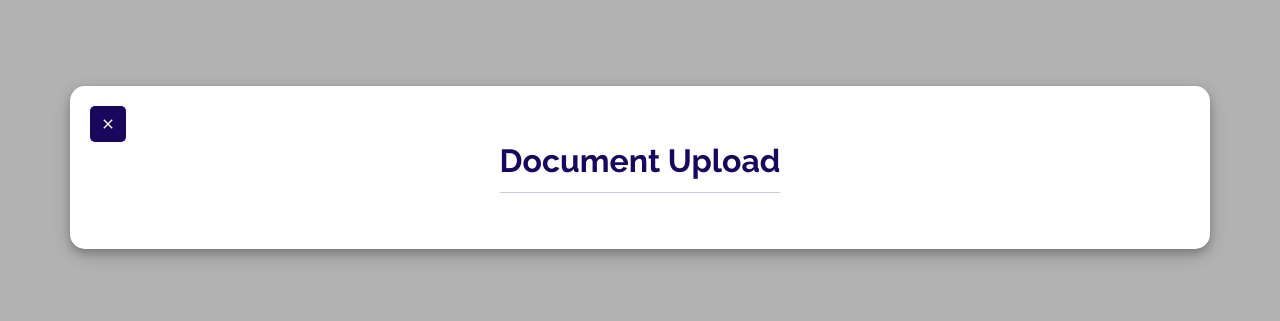
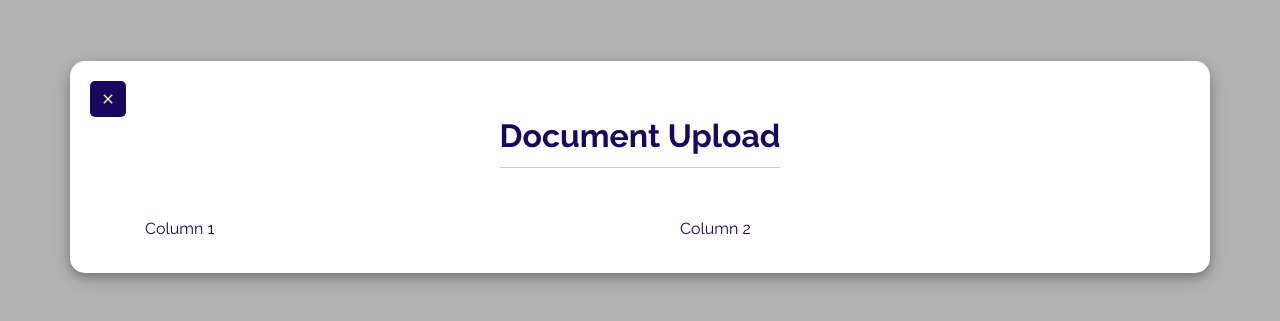
Before and after one commit to ixaxtav/sh-upload-form, a React (Vite) app: page / in a window 1280 px wide. Shown: the part 233-554 px from the top of the page. Built offline with nearby package versions, Linux system fonts and the light colour scheme.

Commit message:
Add Row and Column component

```diff
--- a/src/App.tsx
+++ b/src/App.tsx
@@ -2,6 +2,8 @@ import { useState } from "react";
 import { Modal, Button, Heading } from "./components";
 import { MdClose } from "react-icons/md";
 import { CenterContainer } from "./layouts/CenterContainer";
+import { Row } from "./layouts/Row";
+import { Column } from "./layouts/Column";
 
 function App() {
   const [isOpen, setIsOpen] = useState(true);
@@ -14,6 +16,10 @@ function App() {
           <MdClose />
         </Button>
         <Heading>Document Upload</Heading>
+        <Row>
+          <Column>Column 1</Column>
+          <Column>Column 2</Column>
+        </Row>
       </Modal>
     </CenterContainer>
   );
--- /dev/null
+++ b/src/layouts/Column.tsx
@@ -0,0 +1,10 @@
+import styled from "styled-components";
+
+export const Column = styled.div`
+  flex: 1;
+  margin: 0 40px;
+
+  @media (max-width: 786px) {
+    margin: 0 15px;
+  }
+`;
--- /dev/null
+++ b/src/layouts/Row.tsx
@@ -0,0 +1,7 @@
+import styled from "styled-components";
+
+export const Row = styled.div`
+  display: flex;
+  flex-wrap: wrap;
+  padding: 15px;
+`;
```
